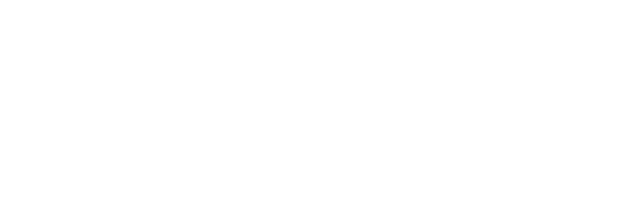
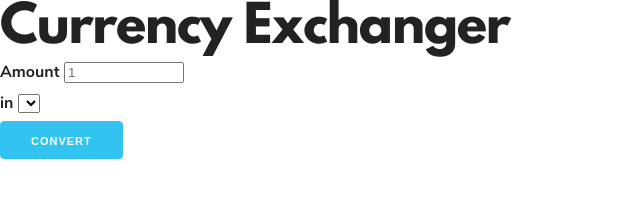
Before and after one commit to SmKou/currency-exchanger, a website built with webpack: page src/index.html in a window 1280 px wide. Shown: the whole page, without its empty margins (0-640 px from the left). Built offline with nearby package versions, Linux system fonts and the light colour scheme.

Commit message:
INITFAIL Exchanger getError

```diff
--- a/src/index.html
+++ b/src/index.html
@@ -3,9 +3,31 @@
 <head>
     <meta charset="UTF-8">
     <meta name="viewport" content="width=device-width, initial-scale=1.0">
-    <title>Node_Project_Name</title>
+    <title>Currency Exchanger</title>
 </head>
 <body>
-
+    <main>
+        <div class="container">
+            <h1>Currency Exchanger</h1>
+            <form method="post">
+                <label for="amount">
+                    Amount
+                    <input type="number" id="amount" name="amount" min="1" max="4000000000" placeholder="1" pattern="/\d+/">
+                </label>
+                <label for="currency">
+                    in
+                    <select id="currency" name="currency">
+                        <option value=""></option>
+                        <option value=""></option>
+                        <option value=""></option>
+                        <option value=""></option>
+                        <option value=""></option>
+                    </select>
+                </label>
+                <input type="submit" class="button-primary" id="submit-btn" value="Convert">
+            </form>
+            <p class="response"></p>
+        </div>
+    </main>
 </body>
 </html>
--- a/src/js/bs/Component.js
+++ /dev/null
@@ -1 +0,0 @@
-export default function Component() { }
--- a/webpack.config.js
+++ b/webpack.config.js
@@ -21,7 +21,7 @@ module.exports = {
             verbose: true // optional
         }),
         new HtmlWebpackPlugin({
-            title: 'node',
+            title: 'currency-exchanger',
             template: './src/index.html',
             inject: 'body'
         }),
```
Also changed, not shown: __tests__/Component.test.js (deleted, +0 -20 lines), __tests__/Exchanger.test.js (added, +14 -0 lines), src/js/bs/Exchanger.js (added, +7 -0 lines), tsconfig.json (deleted, +0 -12 lines), README.md, src/assets/img/sample.png (deleted), src/js/bs/Component.ts (deleted).
